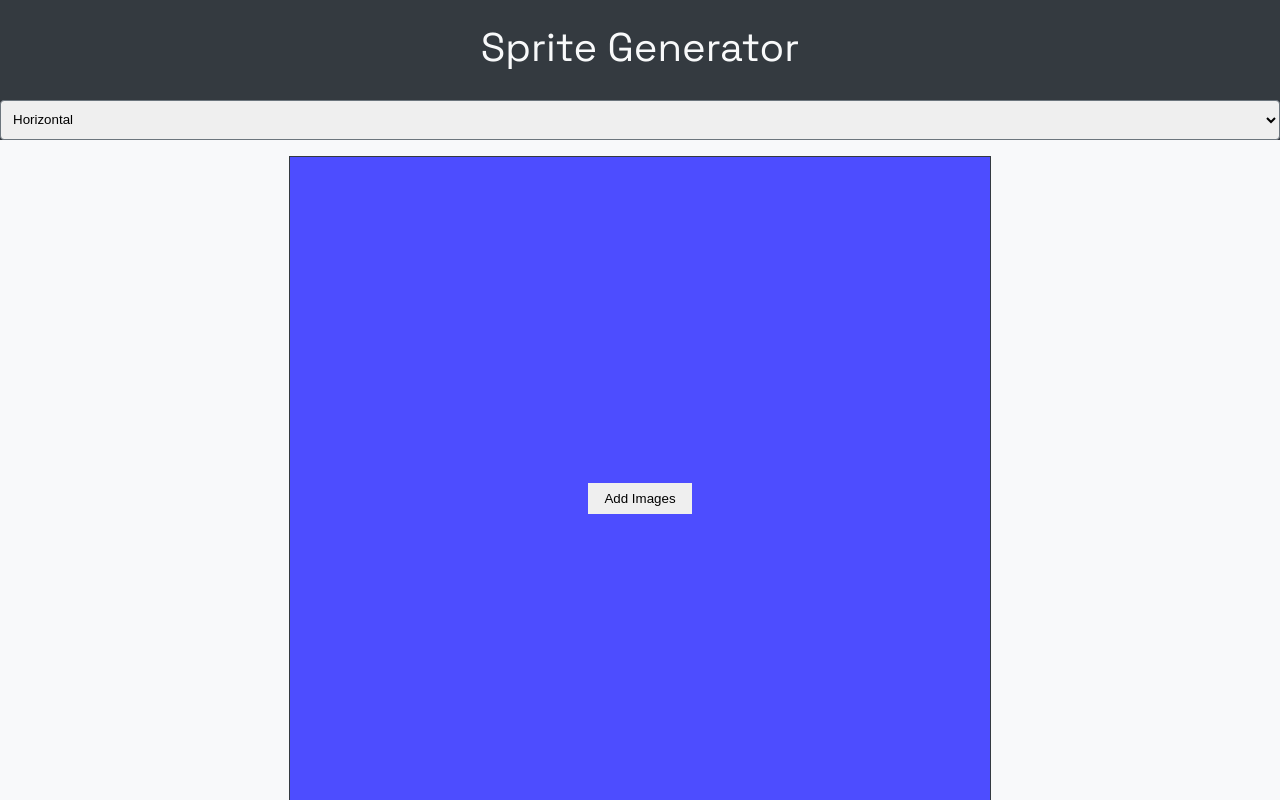
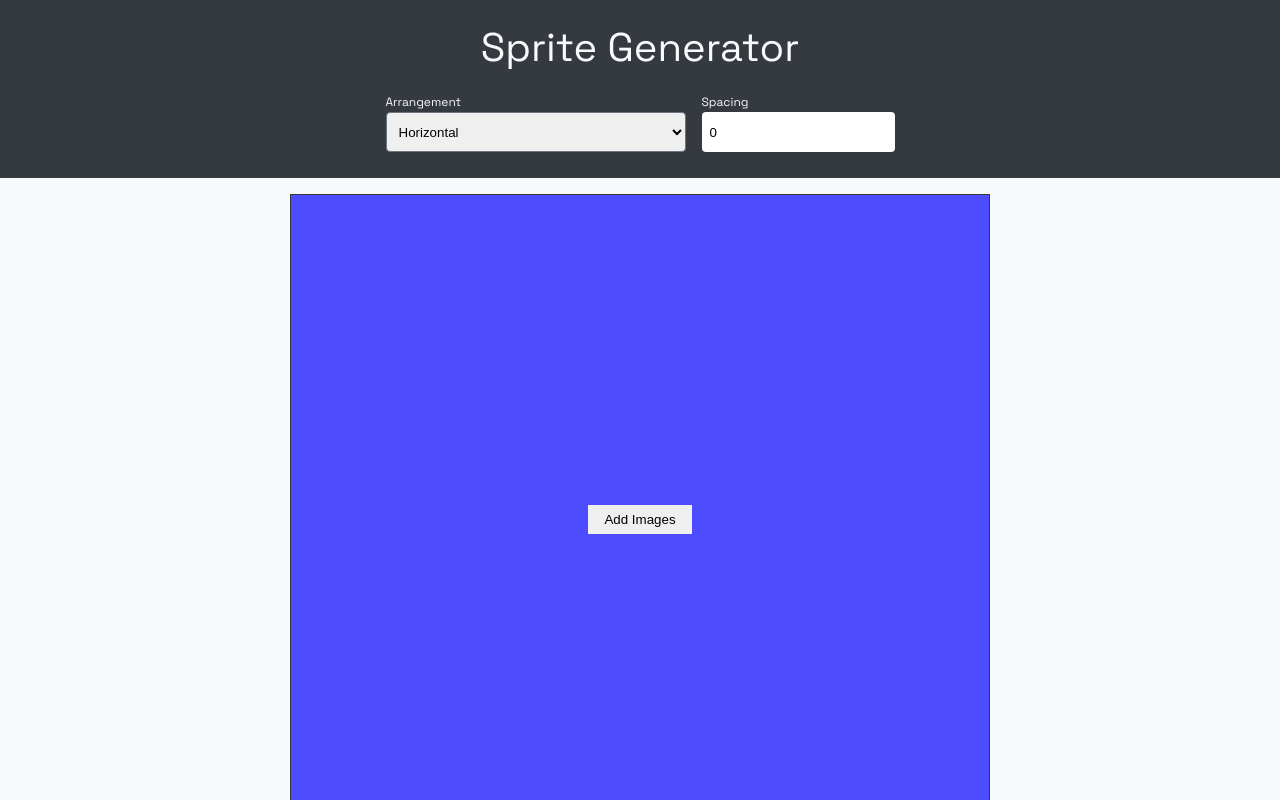
Before and after one commit to pmanikas/sprite-generator, a Vue app: page / in a window 1280 px wide. Shown: the top 800 px of the page. Built offline with nearby package versions, Linux system fonts and the light colour scheme.

Commit message:
Support spacing and improve UI

```diff
--- a/src/SpriteGenerator.vue
+++ b/src/SpriteGenerator.vue
@@ -3,6 +3,7 @@ import { ref, watch, onMounted, reactive } from 'vue';
 
 import Button from './components/Button.vue';
 import Dropdown from './components/Dropdown.vue';
+import Input from './components/Input.vue';
 
 import ImageInfoTile from './components/ImageInfoTile.vue';
 import { loadImagesAsync } from './utilities/images';
@@ -12,6 +13,7 @@ const addedImages = ref([]);
 const input = ref(null);
 const ctx = ref(null);
 const selectedArrangement = ref('horizontal');
+const spacing = ref(0);
 
 const arrangeOptions = [
     {
@@ -63,7 +65,7 @@ const downloadSprite = () => {
 }
 
 const paint = () => {
-    paintImages({ ctx: ctx.value, imageUrls: [...addedImages.value], arrange: selectedArrangement.value });
+    paintImages({ ctx: ctx.value, imageUrls: [...addedImages.value], arrange: selectedArrangement.value, spacing: Number(spacing.value) });
 }
 
 onMounted(() => {
@@ -71,22 +73,18 @@ onMounted(() => {
     ctx.value = canvas.getContext('2d');
 });
 
-watch(addedImages, () => {
-    paint();
-});
-
-watch(selectedArrangement, () => {
-    paint();
-});
-
-
+watch(addedImages, () => paint());
+watch(selectedArrangement, () => paint());
+watch(spacing, () => paint());
 </script>
 
 <template>
     <h1 class="text-center">Sprite Generator</h1>
     <div class="options">
-        <Dropdown :items="arrangeOptions" v-model="selectedArrangement"></Dropdown>
+        <Dropdown :items="arrangeOptions" v-model="selectedArrangement" label="Arrangement"></Dropdown>
+        <Input type="number" min="1" v-model="spacing" label="Spacing" />
     </div>
+    <br>
     <div class="sprite-generator">
         <div class="selection-container">
             <Button @click="triggerInput" class="add-new-image">Add Images</Button>
@@ -112,6 +110,11 @@ watch(selectedArrangement, () => {
 <style scoped lang="scss">
 @use './styles/abstracts' as *;
 
+.options {
+    display: flex;
+    justify-content: center;
+    gap: $s-base;
+}
 
 .sprite-generator {
     --tool-window-size: 400px;
@@ -139,6 +142,13 @@ watch(selectedArrangement, () => {
     border: 1px solid $c-gray-dark;
 }
 
+.added-images {
+    display: flex;
+    flex-direction: column;
+    width: 100%;
+    padding: $s-m;
+}
+
 .results-container {
     display: flex;
     flex-direction: column;
@@ -161,7 +171,6 @@ watch(selectedArrangement, () => {
     $size: 5px;
 
     background-color: $c-gray-dark;
-
     background-image:
         linear-gradient(45deg, $c-gray 25%, transparent 25%, transparent 75%, $c-gray 75%, $c-gray),
         linear-gradient(45deg, $c-gray 25%, transparent 25%, transparent 75%, $c-gray 75%, $c-gray);
--- a/src/components/Dropdown.vue
+++ b/src/components/Dropdown.vue
@@ -18,25 +18,28 @@ const emit = defineEmits(['update:modelValue']);
 </script>
 
 <template>
-    <label v-if="label" class="label">{{ props.label }}</label>
-    <select class="select" :disabled="props.disabled" :value="modelValue" @input="emit('update:modelValue', ($event.target as HTMLSelectElement).value)">
-        <option class="option" v-for="item in props.items" :key="item.value" :value="item.value">{{ item.label }}</option>
-    </select>
+    <div class="dropdown">
+        <label v-if="label" class="label">{{ props.label }}</label>
+        <select class="select" :disabled="props.disabled" :value="modelValue" @input="emit('update:modelValue', ($event.target as HTMLSelectElement).value)">
+            <option class="option" v-for="item in props.items" :key="item.value" :value="item.value">{{ item.label }}</option>
+        </select>
+    </div>
 </template>
 
 <style scoped lang="scss">
 @use './../styles/abstracts' as *;
 
-.label {
-    display: block;
-    margin-bottom: $s-xs;
+.dropdown {
+    display: flex;
+    flex-direction: column;
+    gap: $s-xs;
 }
 
 .select {
     padding: $s-xs $s-s;
     border: 1px solid $c-gray;
-    border-radius: $s-xs;
-    width: 100%;
-    height: 40px;
+    border-radius: $base-radius;
+    height: $input-height;
+    min-width: 300px;
 }
 </style>
--- a/src/components/ImageInfoTile.vue
+++ b/src/components/ImageInfoTile.vue
@@ -18,12 +18,12 @@ const removePhoto = () => {
 <template>
     <div class="image-info-tile">
         <img class="preview-photo" :src="photo" />
-        <div class="css-selection-rule">
+        <!-- <div class="css-selection-rule">
             <p class="css-code">
                 Test text
             </p>
             <button>Copy</button>
-        </div>
+        </div> -->
         <i @click="removePhoto()" class="remove">Remove</i>
     </div>
 </template>
@@ -35,6 +35,8 @@ const removePhoto = () => {
     display: flex;
     justify-content: space-between;
     align-items: center;
+    gap: $s-m;
+    width: 100%;
     padding: $s-m;
     border: 1px solid $c-gray-light;
     border-radius: $s-s;
@@ -42,8 +44,8 @@ const removePhoto = () => {
 }
 
 .preview-photo {
-    width: 100px;
-    height: 100px;
+    width: 80px;
+    height: 80px;
     object-fit: cover;
     border-radius: $s-s;
 }
@@ -52,4 +54,9 @@ const removePhoto = () => {
     flex: 1;
     padding: 0 $s-m;
 }
+
+.remove {
+    font-size: 1rem;
+    cursor: pointer;
+}
 </style>
--- /dev/null
+++ b/src/components/Input.vue
@@ -0,0 +1,41 @@
+<script setup>
+const props = defineProps({
+    label: {
+        type: String
+    },
+    type: {
+        type: String,
+        default: 'text'
+    },
+    modelValue: {
+        default: null,
+        required: true
+    }
+});
+
+const emit = defineEmits(['update:modelValue']);
+
+</script>
+
+<template>
+    <div class="input-container">
+        <label v-if="label">{{ label }}</label>
+        <input class="input" :value="modelValue" :type="type" @change="emit('update:modelValue', $event.target.value)" />
+    </div>
+</template>
+
+<style scoped lang="scss">
+@use './../styles/abstracts' as *;
+
+.input-container {
+    display: flex;
+    flex-direction: column;
+    gap: $s-xs;
+}
+
+.input {
+    height: $input-height;
+    border-radius: $base-radius;
+    padding: $s-xs $s-s;
+}
+</style>
--- a/src/styles/abstracts/_index.scss
+++ b/src/styles/abstracts/_index.scss
@@ -2,3 +2,4 @@
 @forward 'space';
 @forward 'misc';
 @forward 'mixins';
+@forward 'sizes';
--- a/src/styles/abstracts/_misc.scss
+++ b/src/styles/abstracts/_misc.scss
@@ -1 +1 @@
-$radius-base: 4px;
+$base-radius: 4px;
--- /dev/null
+++ b/src/styles/abstracts/_sizes.scss
@@ -0,0 +1 @@
+$input-height: 40px;
--- a/src/styles/base/_reset.scss
+++ b/src/styles/base/_reset.scss
@@ -1,3 +1,8 @@
+*, *::before, *::after {
+    box-sizing: border-box;
+    line-height: 1;
+}
+
 html, body, div, span, applet, object, iframe,
 h1, h2, h3, h4, h5, h6, p, blockquote, pre,
 a, abbr, acronym, address, big, cite, code,
@@ -47,3 +52,9 @@ table {
     border-collapse: collapse;
     border-spacing: 0;
 }
+
+input, select {
+    padding: 0;
+    border: 0;
+    outline: none;
+}
--- a/src/styles/base/_typography.scss
+++ b/src/styles/base/_typography.scss
@@ -57,3 +57,7 @@ a {
         text-decoration: underline;
     }
 }
+
+label {
+    font-size: 0.75rem;
+}
--- a/src/utilities/canvas.ts
+++ b/src/utilities/canvas.ts
@@ -4,9 +4,13 @@ interface PaintImagesParams {
     ctx: CanvasRenderingContext2D;
     imageUrls: string[];
     arrange: "horizontal" | "vertical" | "diagonal";
+    spacing: number;
 }
 
-const paintImages = async ({ ctx, imageUrls = [], arrange }: PaintImagesParams): Promise<void> => {
+const paintImages = async ({ ctx, imageUrls = [], arrange, spacing = 0 }: PaintImagesParams): Promise<void> => {
+
+    console.log(spacing);
+
     const images: HTMLImageElement[] = await loadImagesAsync(imageUrls);
 
     let canvasWidth: number = 0;
@@ -15,16 +19,16 @@ const paintImages = async ({ ctx, imageUrls = [], arrange }: PaintImagesParams):
     // Calculate canvas size based on images size and arrange
     switch (arrange) {
         case "horizontal":
-            canvasWidth = images.reduce((acc, image) => acc + image.width, 0);
+            canvasWidth = images.reduce((acc, image) => acc + image.width, (images.length - 1) * spacing);
             canvasHeight = Math.max(...images.map((image) => image.height));
             break;
         case "vertical":
             canvasWidth = Math.max(...images.map((image) => image.width));
-            canvasHeight = images.reduce((acc, image) => acc + image.height, 0);
+            canvasHeight = images.reduce((acc, image) => acc + image.height, (images.length - 1) * spacing);
             break;
         case "diagonal":
-            canvasWidth = images.reduce((acc, image) => acc + image.width, 0);
-            canvasHeight = images.reduce((acc, image) => acc + image.height, 0);
+            canvasWidth = images.reduce((acc, image) => acc + image.width, (images.length - 1) * spacing);
+            canvasHeight = images.reduce((acc, image) => acc + image.height, (images.length - 1) * spacing);
             break;
         default:
             throw new Error("Invalid arrange");
@@ -42,19 +46,18 @@ const paintImages = async ({ ctx, imageUrls = [], arrange }: PaintImagesParams):
         switch (arrange) {
             case "horizontal":
                 ctx.drawImage(image, x, y);
-                x += image.width;
+                x += image.width + spacing;
                 break;
             case "vertical":
                 ctx.drawImage(image, x, y);
-                y += image.height;
+                y += image.height + spacing;
                 break;
             case "diagonal":
                 ctx.drawImage(image, x, y);
-                x += image.width;
-                y += image.height;
+                x += image.width + spacing;
+                y += image.height + spacing;
                 break;
         }
-
     });
 };
 
```
